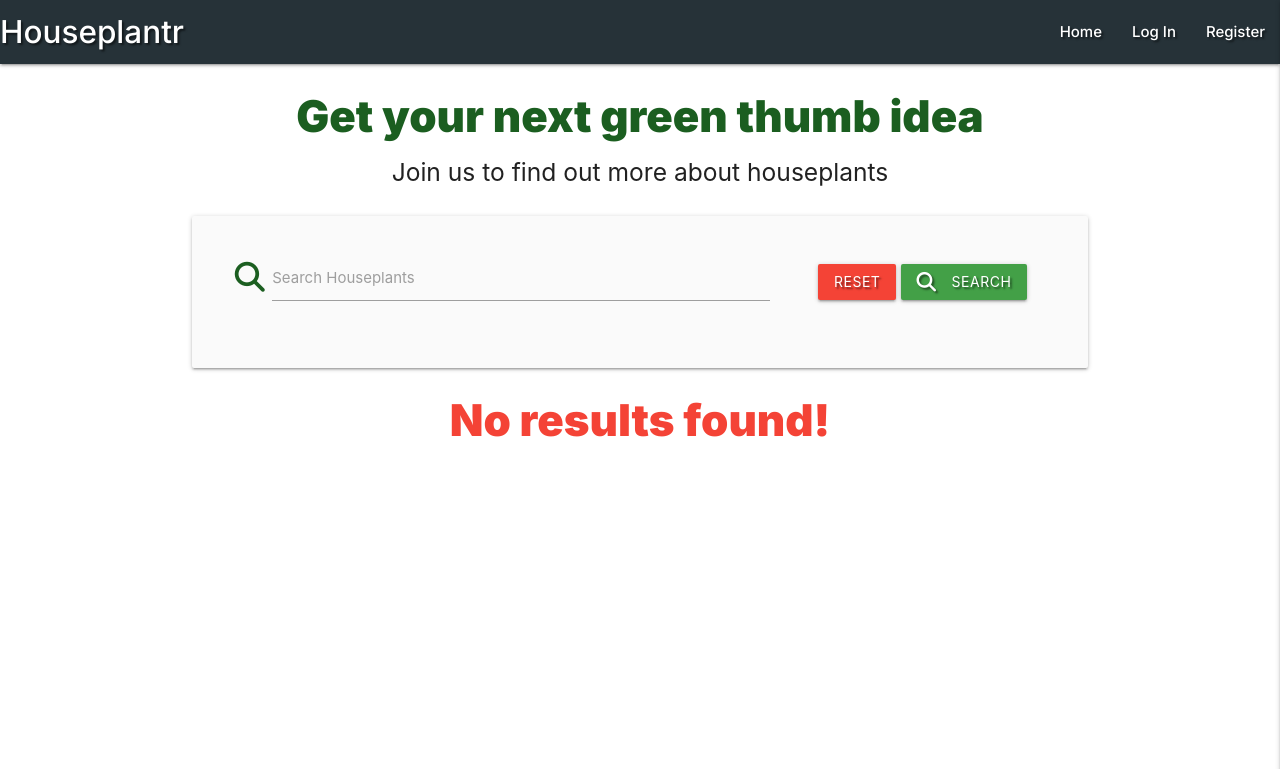
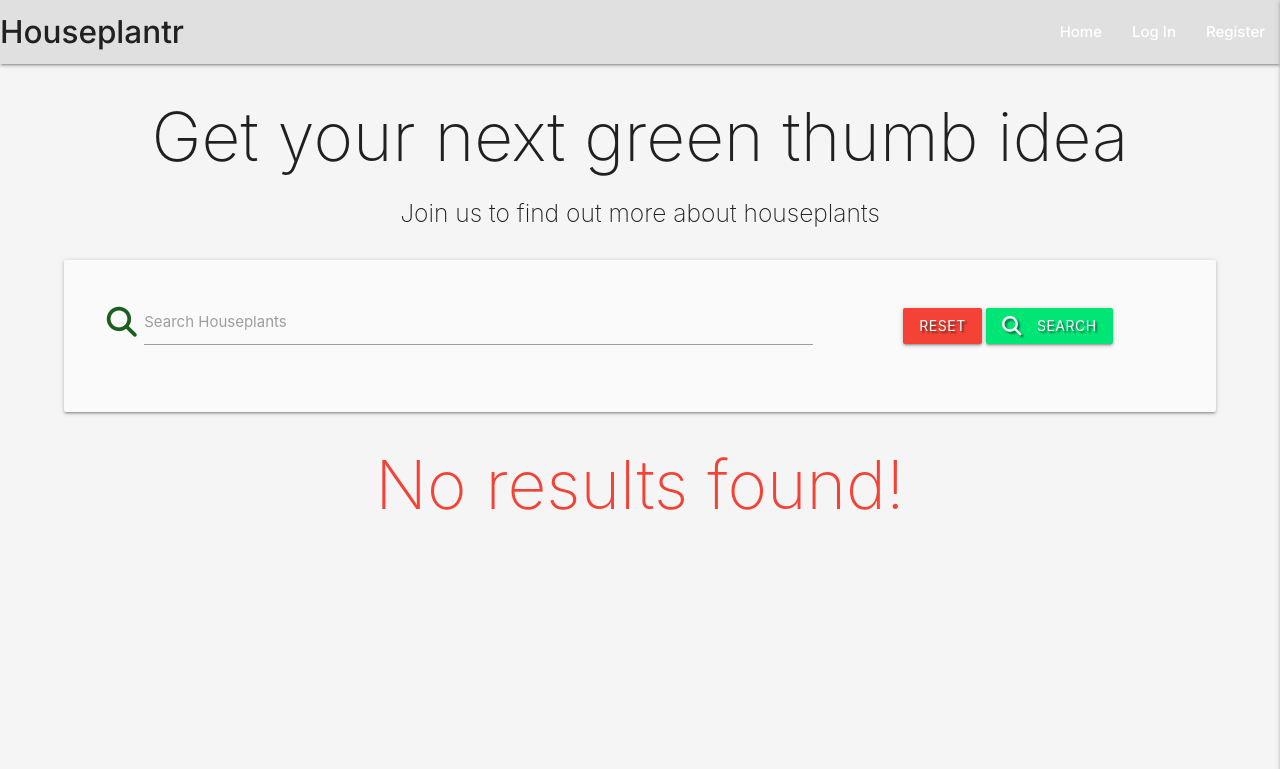
Before and after one commit to RachelFurlong-dev/milestone-project3-v1, a Flask app: page / in a window 1280 px wide. Shown: the top 769 px of the page. Run offline with Flask 2, Linux system fonts and the light colour scheme; data that the repository does not hold is empty; some libraries are stand-ins or nearby versions.

Commit message:
Style: Update houseplant.html styles and style.css

```diff
--- a/static/css/style.css
+++ b/static/css/style.css
@@ -8,10 +8,29 @@
 .btn-small{
     margin:25px 5px;
 }
+
+body{
+    background-color: #f5f5f5;
+}
+
+h1, h2, h3, h4, h5, h6 {
+    font-weight: 200;
+    line-height: 1.3;
+}
+
+h3 {
+    font-size: 4.5rem;
+}
+
 nav{
     font-family: Inter, sans-serif;
 }
-body h3{
-    font-family: Inter, sans-serif;
-    font-weight:900;
-}
+
+@media only screen and (min-width: 993px) {
+    .container {
+
+    margin: 0 auto;
+      max-width: 1900px;
+      width: 90%;
+    }
+  }
--- a/templates/base.html
+++ b/templates/base.html
@@ -16,9 +16,9 @@
 <body>
     <header>
         <!-- top navbar -->
-		<nav class="nav-extended text-shadow blue-grey darken-4">
+		<nav class="nav-extended grey lighten-2">
 			<div class="nav-wrapper">
-				<a href="{{ url_for('get_houseplants') }}" class="brand-logo">Houseplantr</a>
+				<a href="{{ url_for('get_houseplants') }}" class="brand-logo grey-text text-darken-4">Houseplantr</a>
 				<a href="#" data-target="mobile-demo" class="sidenav-trigger right"><i class="fas fa-bars"></i></a>
 				<ul class="right hide-on-med-and-down">
 					<li><a href="{{ url_for('get_houseplants') }}">Home</a></li>
--- a/templates/houseplants.html
+++ b/templates/houseplants.html
@@ -4,7 +4,7 @@
 
 
 <div class="row center">
-  <h3 class="green-text text-darken-4 center-align">Get your next green thumb idea</h3>
+  <h3 class="center-align">Get your next green thumb idea</h3>
   <h5>Join us to find out more about houseplants</h5>
 </div>
 
@@ -18,7 +18,7 @@
           </div>
           <div class="col s12 m4">
               <a href="{{ url_for('get_houseplants') }}" class="red btn text-shadow">Reset</a>
-              <button type="submit" class="green darken-1 btn text-shadow">
+              <button type="submit" class="green accent-3 btn text-shadow">
               <i class="fas fa-search left"></i>Search
               </button>
           </div>
@@ -47,7 +47,7 @@
               <div class=" grey lighten-4 center">
 
                 <a href="{{ url_for('delete_houseplant', houseplant_id=houseplant._id) }}" class="btn-small red accent-3">Delete</a>
-                <a href="{{ url_for('edit_houseplant', houseplant_id=houseplant._id) }}" class="btn-small green darken-3">Edit</a>
+                <a href="{{ url_for('edit_houseplant', houseplant_id=houseplant._id) }}" class="btn-small green accent-3">Edit</a>
 
               </div>
               <div class="card-reveal">
```
